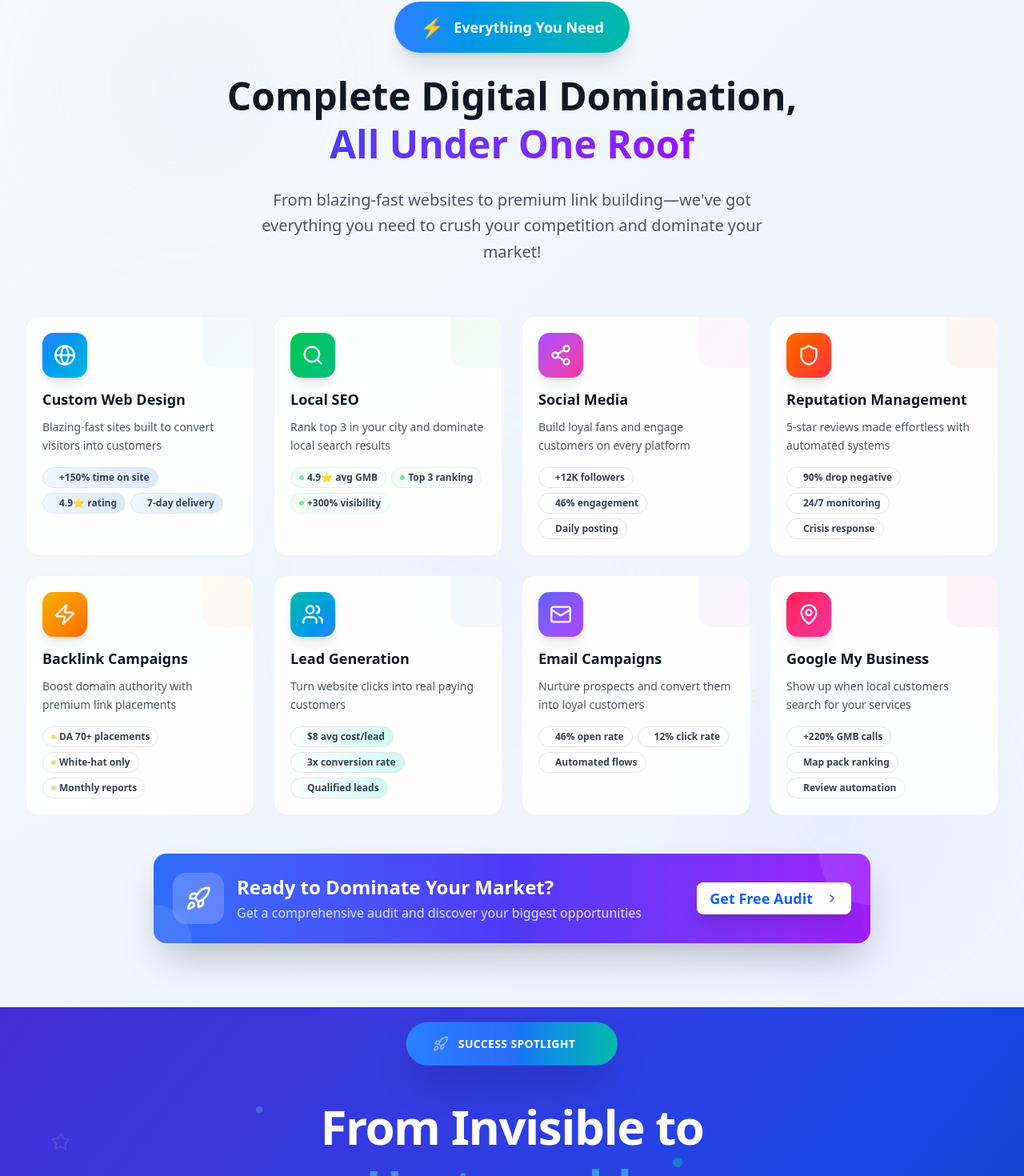
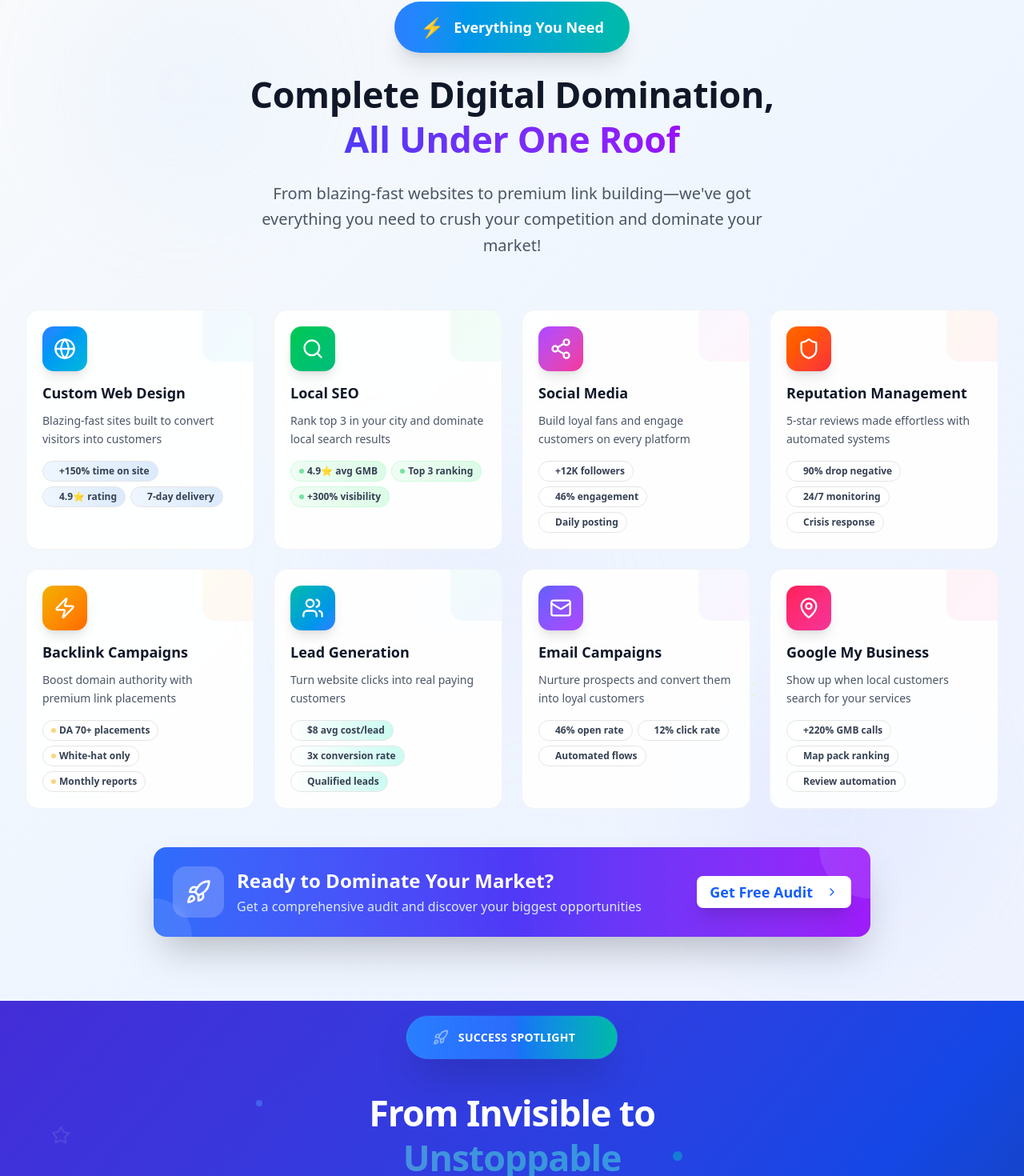
Before and after one commit to willstudentbutte/leadranked, a Next.js app: page / in a window 1280 px wide. Shown: the part 2364-3834 px from the top of the page at 80% size. Built offline with nearby package versions, Linux system fonts and the light colour scheme.

Commit message:
heading fixes

```diff
--- a/app/globals.css
+++ b/app/globals.css
@@ -118,6 +118,38 @@
   }
   body {
     @apply bg-background text-foreground;
+  }
+
+  /* Typography: ensure consistent heading sizes on mobile and scale up responsively */
+  h1 {
+    /* Bigger h1 on mobile and scales up */
+    font-size: clamp(2.5rem, 7.5vw, 3.25rem);
+    line-height: 1.12;
+    font-weight: 900;
+    letter-spacing: -0.012em;
+  }
+
+  h2 {
+    /* Make all h2s bigger on mobile (uniform), still below h1 */
+    font-size: clamp(2rem, 6vw, 2.5rem);
+    line-height: 1.18;
+    font-weight: 800;
+    letter-spacing: -0.008em;
+  }
+
+  /* Ensure nested spans within headings don't override size */
+  h1 span, h2 span {
+    font-size: inherit !important;
+    line-height: inherit;
+  }
+
+  @media (min-width: 768px) {
+    h1 {
+      font-size: clamp(3rem, 4.5vw, 3.75rem);
+    }
+    h2 {
+      font-size: clamp(2.25rem, 3.5vw, 3rem);
+    }
   }
 }
 
--- a/app/page.tsx
+++ b/app/page.tsx
@@ -84,24 +84,52 @@ const testimonials = [
 function TestimonialCarousel() {
   return (
     <div className="relative">
-      {/* Testimonials Grid - Equal Height Cards */}
-      <div className="grid md:grid-cols-3 gap-8">
+      {/* Decorative background orbs */}
+      <div className="pointer-events-none absolute inset-0">
+        <div className="absolute -top-8 -left-8 w-40 h-40 rounded-full bg-blue-500/10 blur-3xl"></div>
+        <div className="absolute -bottom-8 -right-12 w-56 h-56 rounded-full bg-purple-500/10 blur-3xl"></div>
+      </div>
+
+      {/* Section header */}
+      <div className="text-center mb-10">
+        <div className="inline-flex items-center gap-2 bg-gradient-to-r from-blue-600 to-teal-500 text-white px-5 py-2 rounded-full shadow-xl border border-white/30">
+          <Star className="w-4 h-4 fill-yellow-300 text-yellow-300" />
+          <span className="font-bold">What Clients Are Saying</span>
+        </div>
+        <h3 className="mt-4 font-black text-gray-900 leading-tight">
+          Proof You Can Feel<br />
+          <span className="text-transparent bg-clip-text bg-gradient-to-r from-blue-600 to-purple-600">Real Wins, Real Fast</span>
+        </h3>
+      </div>
+
+      {/* Testimonials Grid - Masonry-like responsive with equal height */}
+      <div className="grid gap-6 sm:gap-8 md:grid-cols-2 lg:grid-cols-3 auto-rows-fr">
         {testimonials.map((testimonial, index) => (
           <div
             key={testimonial.id}
             className="group opacity-0 animate-fade-in-up"
             style={{
-              animationDelay: `${index * 150}ms`
+              animationDelay: `${index * 120}ms`
             }}
           >
-            {/* Consistent Card Design with Subtle Color */}
-            <div className={`h-full ${testimonial.bgColor} backdrop-blur-sm p-8 rounded-2xl shadow-lg hover:shadow-xl transition-all duration-300 hover:scale-[1.02] border border-white/50 flex flex-col`}>
+            {/* Card */}
+            <div className={`relative h-full ${testimonial.bgColor} p-6 sm:p-7 rounded-2xl shadow-xl border border-white/50 backdrop-blur-md flex flex-col overflow-hidden transition-all duration-300 hover:-translate-y-1 hover:shadow-3xl`}>
+              {/* Glow overlay */}
+              <div className="pointer-events-none absolute inset-0 opacity-0 group-hover:opacity-100 transition-opacity duration-300">
+                <div className="absolute -inset-1 bg-gradient-to-br from-white/10 to-white/0 blur-lg"></div>
+              </div>
 
-              {/* Star Rating - Top */}
-              <div className="flex items-center justify-center gap-1 mb-6">
-                {[...Array(5)].map((_, i) => (
-                  <Star key={i} className="w-5 h-5 fill-yellow-400 text-yellow-400" />
-                ))}
+              {/* Star Rating + Badge */}
+              <div className="flex items-center justify-between mb-5">
+                <div className="flex items-center gap-1.5">
+                  {[...Array(5)].map((_, i) => (
+                    <Star key={i} className="w-4 h-4 sm:w-5 sm:h-5 fill-yellow-400 text-yellow-400 drop-shadow-sm" />
+                  ))}
+                </div>
+                <div className="inline-flex items-center gap-2 text-xs font-bold px-2.5 py-1 rounded-full bg-gradient-to-r from-emerald-100 to-green-100 text-emerald-700 border border-emerald-200">
+                  <TrendingUp className="w-3 h-3" />
+                  <span>RESULTS</span>
+                </div>
               </div>
 
               {/* Quote Text - Center Aligned */}
@@ -113,30 +141,42 @@ function TestimonialCarousel() {
                 </blockquote>
               </div>
 
-              {/* Profile - Bottom */}
-              <div className="flex items-center gap-4 pt-6 border-t border-gray-100">
-                <div className="w-14 h-14 rounded-full overflow-hidden shadow-md border-2 border-white flex-shrink-0">
+              {/* Footer: Avatar + Meta */}
+              <div className="flex items-center gap-3 pt-5 border-t border-white/60">
+                <div className="relative w-12 h-12 rounded-full overflow-hidden shadow-lg ring-2 ring-white/80 flex-shrink-0">
                   <Image
                     src={testimonial.avatar}
                     alt={testimonial.name}
-                    width={56}
-                    height={56}
+                    width={48}
+                    height={48}
                     className="w-full h-full object-cover"
                     onError={(e) => {
-                      // Fallback to generated avatar if image fails
                       const target = e.target as HTMLImageElement;
                       target.src = getImageUrl(testimonial.name);
                     }}
                   />
+                  <div className="absolute -bottom-1 -right-1 w-5 h-5 rounded-full bg-emerald-500 text-white text-[10px] font-black flex items-center justify-center ring-2 ring-white">✓</div>
                 </div>
-                <div className="text-left">
-                  <div className="font-semibold text-gray-900 text-base">{testimonial.name}</div>
-                  <div className="text-gray-600 text-sm">{testimonial.title}</div>
+                <div className="min-w-0">
+                  <div className="font-bold text-gray-900 text-sm sm:text-base leading-tight truncate">{testimonial.name}</div>
+                  <div className="text-gray-600 text-xs sm:text-sm truncate">{testimonial.title}</div>
                 </div>
+                <div className="ml-auto text-xs text-gray-500 hidden sm:block">Verified</div>
               </div>
+
+              {/* Corner accent */}
+              <div className="pointer-events-none absolute -top-8 -right-8 w-20 h-20 rounded-full bg-gradient-to-br from-blue-500/10 to-purple-500/10 blur-2xl"></div>
             </div>
           </div>
         ))}
+      </div>
+
+      {/* Bottom CTA inside carousel for conversion */}
+      <div className="mt-10 flex justify-center">
+        <Button className="group bg-blue-600 hover:bg-blue-700 text-white px-6 sm:px-8 py-3 sm:py-4 text-base sm:text-lg font-bold rounded-xl shadow-2xl hover:shadow-3xl transition-all">
+          See More Success Stories
+          <ChevronRight className="ml-2 w-4 h-4 sm:w-5 sm:h-5 group-hover:translate-x-0.5 transition-transform" />
+        </Button>
       </div>
     </div>
   )
@@ -410,7 +450,7 @@ export default function LeadRankedLanding() {
                   <span className="text-lg sm:text-2xl">⚡</span>
                   <span className="font-bold text-sm sm:text-lg">Lightning-Fast Websites</span>
                 </div>
-                <h2 className="text-2xl sm:text-3xl lg:text-5xl font-black text-gray-900 leading-tight">
+                <h2 className="font-black text-gray-900 leading-tight">
                   Your Dream Website,<br />
                   <span className="text-transparent bg-clip-text bg-gradient-to-r from-blue-600 to-teal-600">Ready in 7 Days</span>
                 </h2>
@@ -638,7 +678,7 @@ export default function LeadRankedLanding() {
                 <span className="text-2xl">⚡</span>
                 <span className="font-bold text-lg">Everything You Need</span>
               </div>
-              <h2 className="text-3xl lg:text-5xl font-black text-gray-900 leading-tight">
+              <h2 className="font-black text-gray-900 leading-tight">
                 Complete Digital Domination,<br />
                 <span className="text-transparent bg-clip-text bg-gradient-to-r from-indigo-600 to-purple-600">All Under One Roof</span>
               </h2>
@@ -845,7 +885,7 @@ export default function LeadRankedLanding() {
         <div className="max-w-7xl mx-auto px-4 sm:px-6 lg:px-8 relative z-10 pt-8 sm:pt-12">
           {/* Mobile-Responsive Header */}
           <div className="text-center mb-8 sm:mb-12 lg:mb-16">
-            <h2 className="text-2xl sm:text-4xl lg:text-6xl font-black text-white mb-4 sm:mb-6 leading-tight tracking-tight">
+            <h2 className="font-black text-white mb-4 sm:mb-6 leading-tight tracking-tight">
               From Invisible to
               <span className="block text-transparent bg-clip-text bg-gradient-to-r from-blue-300 via-teal-300 to-cyan-300 animate-pulse">
                 Unstoppable
@@ -1199,12 +1239,12 @@ export default function LeadRankedLanding() {
       </section>
 
       {/* Testimonials Section - Clean Modern SaaS Style */}
-      <section id="testimonials" className="py-20 bg-gradient-to-br from-gray-50 via-blue-50/30 to-indigo-50/40 relative overflow-hidden">
+      <section id="testimonials" className="py-20 bg-gradient-to-br from-gray-50 via-blue-50/40 to-indigo-50/50 relative overflow-hidden">
         {/* Radial Background Effects with Bouncing Emojis */}
         <div className="absolute inset-0">
           <div className="absolute top-20 left-10 w-72 h-72 bg-blue-400/10 rounded-full blur-3xl"></div>
           <div className="absolute bottom-20 right-10 w-96 h-96 bg-indigo-400/10 rounded-full blur-3xl"></div>
-          <div className="absolute top-1/2 left-1/2 transform -translate-x-1/2 -translate-y-1/2 w-80 h-80 bg-teal-400/5 rounded-full blur-3xl"></div>
+          <div className="absolute top-1/2 left-1/2 transform -translate-x-1/2 -translate-y-1/2 w-80 h-80 bg-teal-400/10 rounded-full blur-3xl"></div>
 
           {/* Floating bouncing emojis */}
           <div className="absolute top-32 left-1/4 text-4xl opacity-20 animate-bounce">💬</div>
@@ -1236,7 +1276,7 @@ export default function LeadRankedLanding() {
       <section id="contact" className="py-20 bg-gradient-to-br from-blue-600 to-teal-600">
         <div className="max-w-7xl mx-auto px-4 sm:px-6 lg:px-8">
           <div className="text-center mb-12">
-            <h2 className="text-2xl lg:text-4xl font-bold text-white mb-4">Ready to Rank #1?</h2>
+            <h2 className="font-bold text-white mb-4">Ready to Rank #1?</h2>
             <p className="text-base lg:text-xl text-blue-100 max-w-3xl mx-auto mb-8">
               Get your free SEO audit and discover how we can help you dominate Google search results.
             </p>
```
